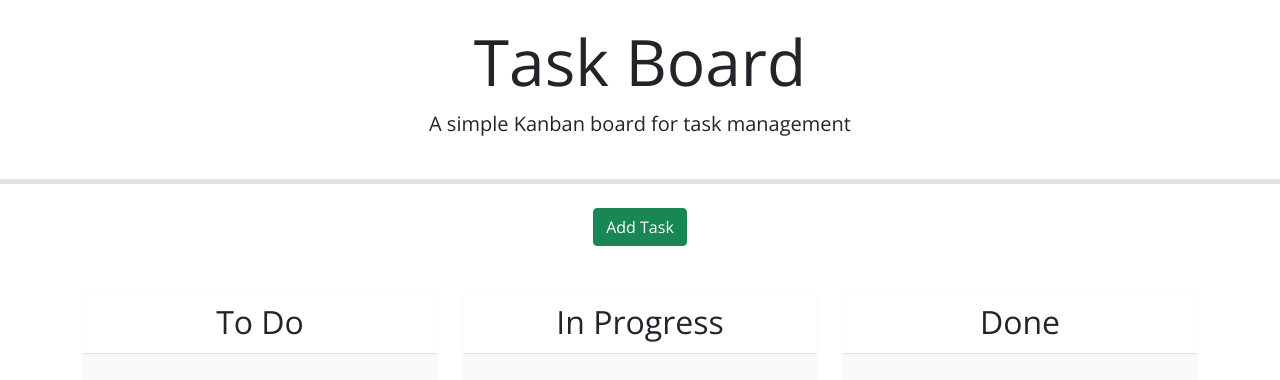
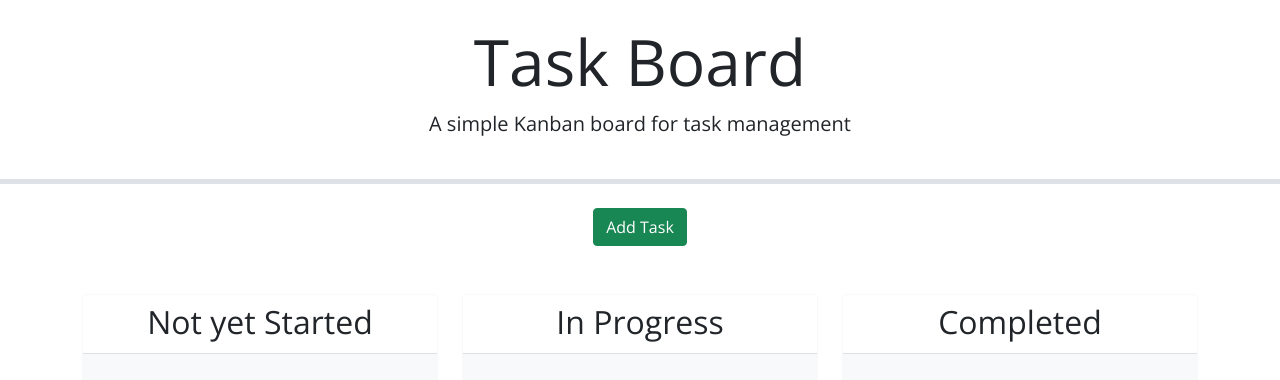
Before and after one commit to Kadeemking/Module-5-Challenge, a plain HTML site: page index.html in a window 1280 px wide. Drawn offline with nearby package versions, Linux system fonts and the light colour scheme.

Commit message:
changed title of columns to match watch is asked for in acceptance criteria

```diff
--- a/index.html
+++ b/index.html
@@ -69,7 +69,7 @@
       <div class="col-12 col-lg-4 d-flex">
         <div id="to-do" class="card border-light mb-3 lane flex-grow-1">
           <div class="card-header bg-white">
-            <h2 class="card-title mb-1">To Do</h2>
+            <h2 class="card-title mb-1">Not yet Started</h2>
           </div>
           <div class="card-body bg-light">
             <div id="todo-cards"></div>
@@ -89,7 +89,7 @@
       <div class="col-12 col-lg-4 d-flex">
         <div id="done" class="card border-light mb-3 lane flex-grow-1">
           <div class="card-header bg-white">
-            <h2 class="card-title mb-1">Done</h2>
+            <h2 class="card-title mb-1">Completed</h2>
           </div>
           <div class="card-body bg-light">
             <div id="done-cards"></div>
```
